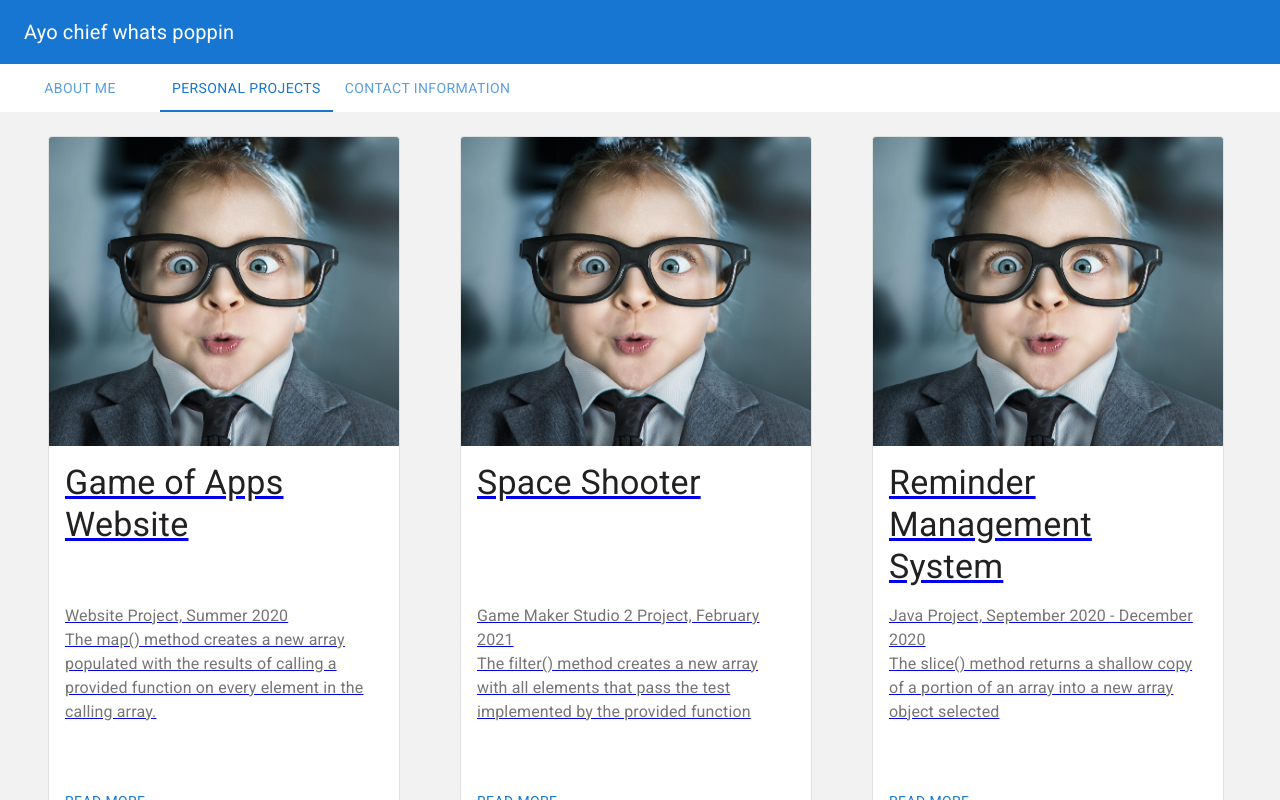
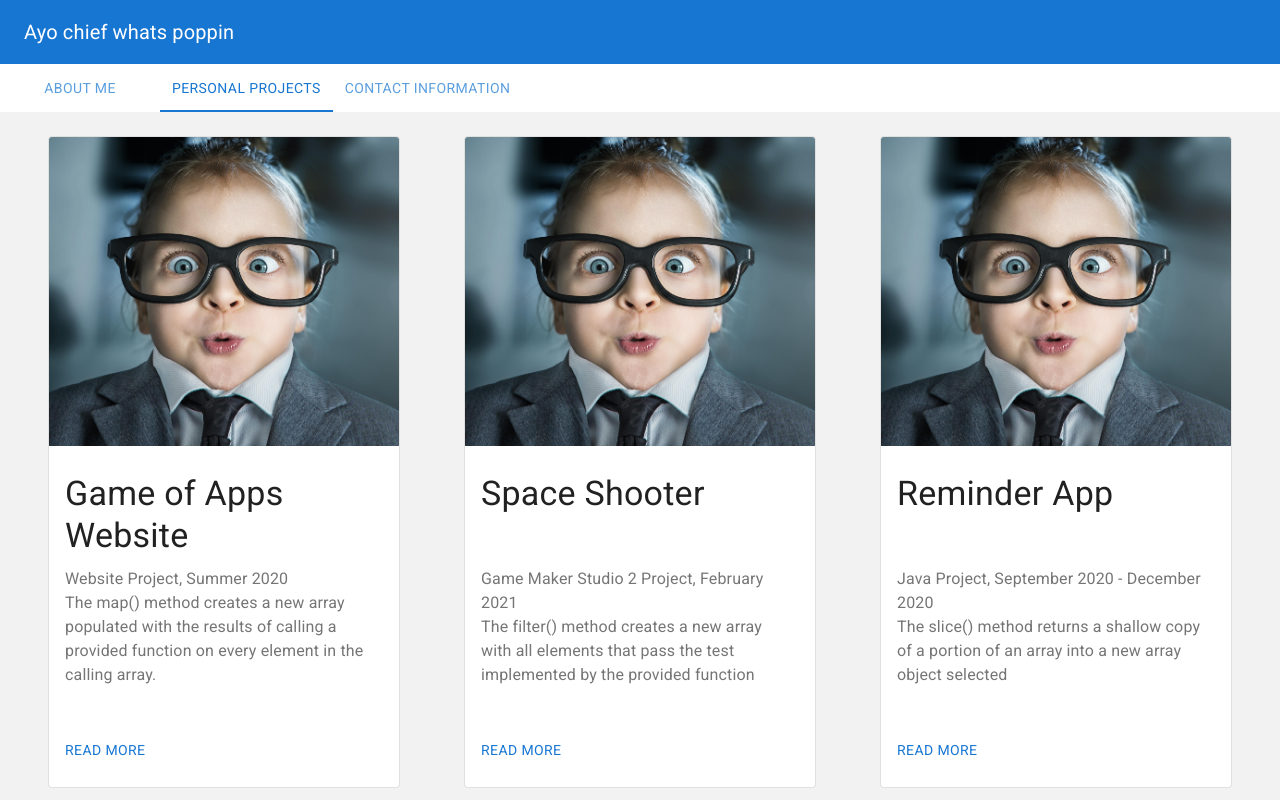
Before and after one commit to BradPeng/resume, a React (Create React App) app: page / in a window 1280 px wide. Both pictures are taken after a click on the tab "PERSONAL PROJECTS". Shown: the top 800 px of the page. Built offline with nearby package versions, Linux system fonts and the light colour scheme.

Commit message:
reformatted the styles in the ProjectCards to look more uniform

```diff
--- a/src/components/PersonalProjects/ProjectCard.tsx
+++ b/src/components/PersonalProjects/ProjectCard.tsx
@@ -14,8 +14,8 @@ const useStyles = makeStyles({
   root: {
     maxWidth: 350,
     //   maxHeight: 700,
-    marginBottom: 50,
-    height: 700,
+    //marginBottom: 50,
+    height: 650,
   },
   media: {
     height: 309,
@@ -43,7 +43,7 @@ const ArrayFunctionList = [
   },
   {
     img: image1,
-    name: "Reminder Management System",
+    name: "Reminder App",
     subtitle: "Java Project, September 2020 - December 2020",
     description:
       "The slice() method returns a shallow copy of a portion of an array into a new array object selected",
@@ -73,10 +73,28 @@ export default function Language_Card() {
         >
           {ArrayFunctionList.map((element) => (
             <Grid item>
-              <a target="_blank" href={element.link}>
+              {/* href={element.link} */}
+              <CardActionArea>
+                <a target="_blank">
                   <Card
                     className={classes.root}
                     variant="outlined"
+                    style={{
+                      display: "flex",
+                      justifyContent: "space-between",
+                      flexWrap: "nowrap",
+                      flexDirection: "column",
+                    }}
+                    id="roundCorner"
+                  >
+                    {/* Card Image */}
+                    <CardMedia
+                      className={classes.media}
+                      image={element.img}
+                      title={element.name}
+                    />
+                    {/* Card Text and Button */}
+                    <CardContent
                       style={{
                         display: "flex",
                         justifyContent: "space-between",
@@ -84,24 +102,15 @@ export default function Language_Card() {
                         flexWrap: "nowrap",
                         flexDirection: "column",
                       }}
-                  id="roundCorner"
                     >
-                  <CardActionArea>
-                    {/* Card Image */}
-                    <CardMedia
-                      className={classes.media}
-                      image={element.img}
-                      title={element.name}
-                    />
-                    {/* Card Text and Button */}
-                    <CardContent style={{
+                      <div
+                        style={{
                           display: "flex",
-                    justifyContent: "space-evenly",
-                    marginRight: 8,
-                    flexWrap: "nowrap",
+                          justifyContent: "flex-start",
                           flexDirection: "column",
-                  }}>
-                      <Typography gutterBottom variant="h4" component="h2" style={{height: "130px"}}>
+                        }}
+                      >
+                        <Typography gutterBottom variant="h4" component="h2" style={{height: "82px"}}>
                           {element.name}
                         </Typography>
                         <Typography
@@ -115,12 +124,11 @@ export default function Language_Card() {
                           variant="body1"
                           color="textSecondary"
                           component="p"
-                        style={{ height: 70 }}
                         >
                           {element.description}
                         </Typography>
+                      </div>
                     </CardContent>
-                  </CardActionArea>
                     <CardActions>
                       <Button
                         size="medium"
@@ -135,6 +143,7 @@ export default function Language_Card() {
                     </CardActions>
                   </Card>
                 </a>
+              </CardActionArea>
             </Grid>
           ))}
         </Grid>
```
Lines whose indentation alone changed are shown as unchanged.
